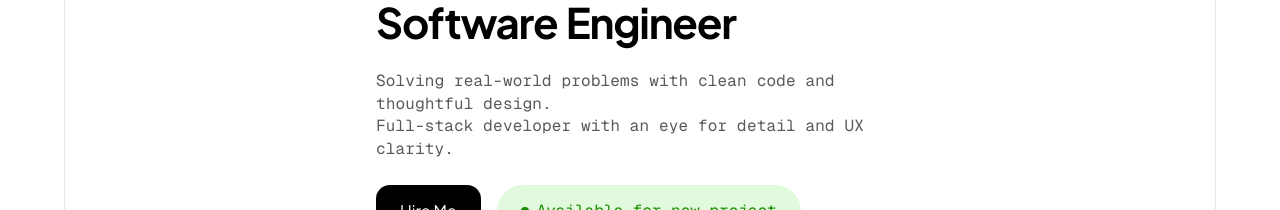
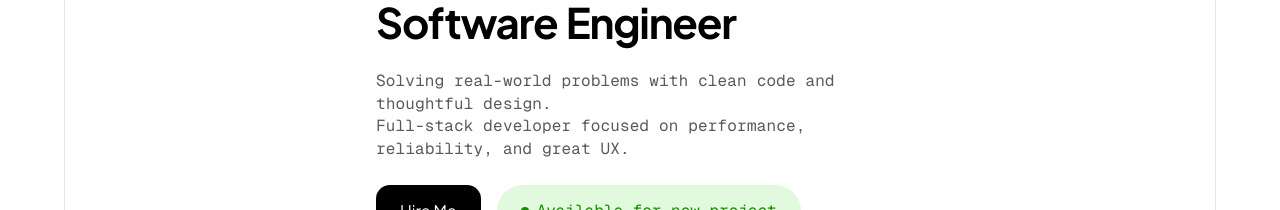
Before and after one commit to fasakinhenry/portfolio, a Next.js app: page / in a window 1280 px wide. Shown: the part 368-578 px from the top of the page. Built offline with nearby package versions, Linux system fonts and the light colour scheme.

Commit message:
fix: change image name

```diff
--- a/src/components/sections/Hero.jsx
+++ b/src/components/sections/Hero.jsx
@@ -85,7 +85,7 @@ const Hero = () => {
         <p className='text-[16px] font-normal tracking-[.01em] leading-[1.4em] text-[#5a5a5a] mt-[25px]'>
           Solving real-world problems with clean code and thoughtful design.
           <br />
-          Full-stack developer with an eye for detail and UX clarity.
+          Full-stack developer focused on performance, reliability, and great UX.
         </p>
       </div>
 
```
Also changed, not shown: public/projects/Careproxies.png (renamed from public/projects/CareProxy.png).
